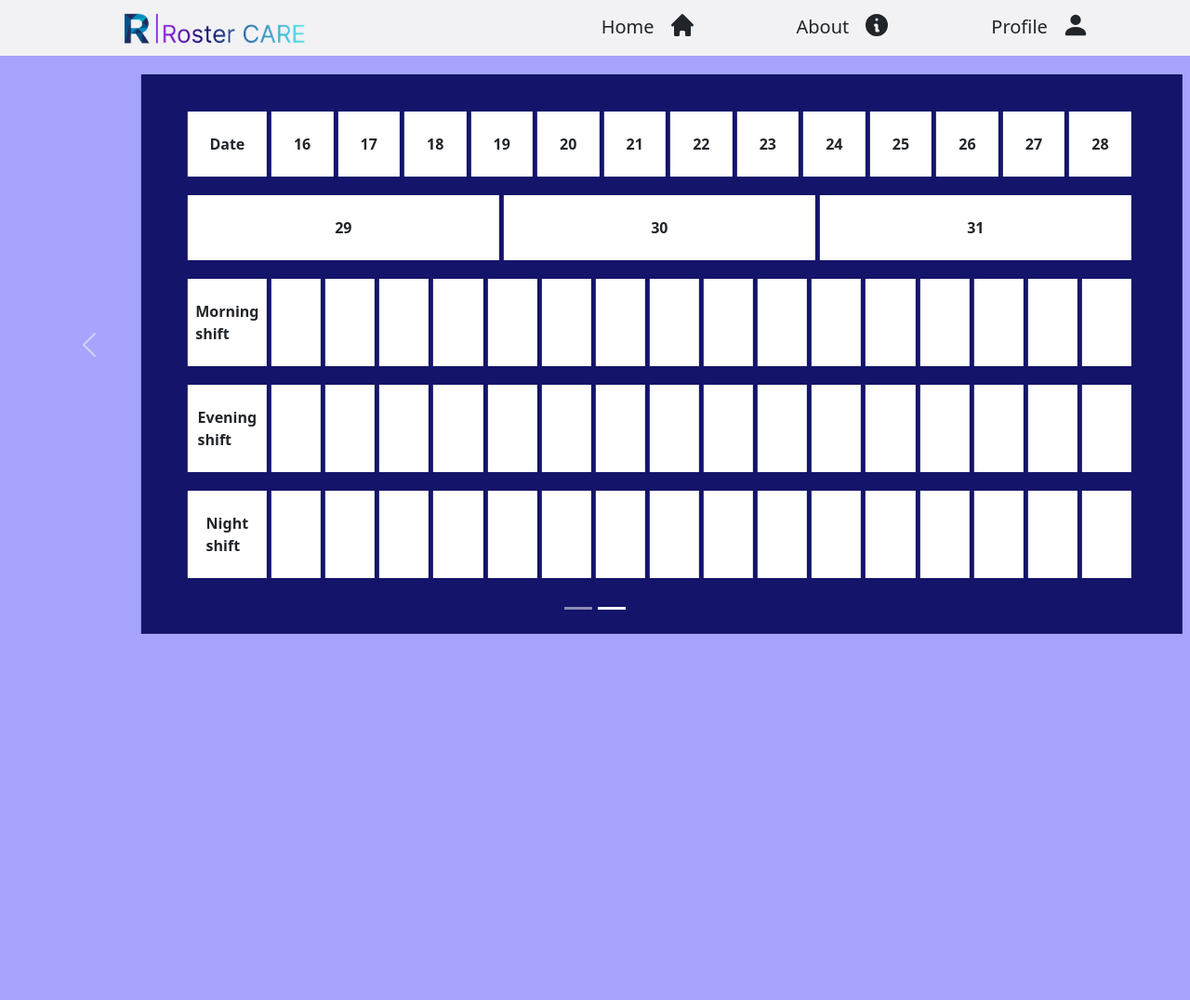
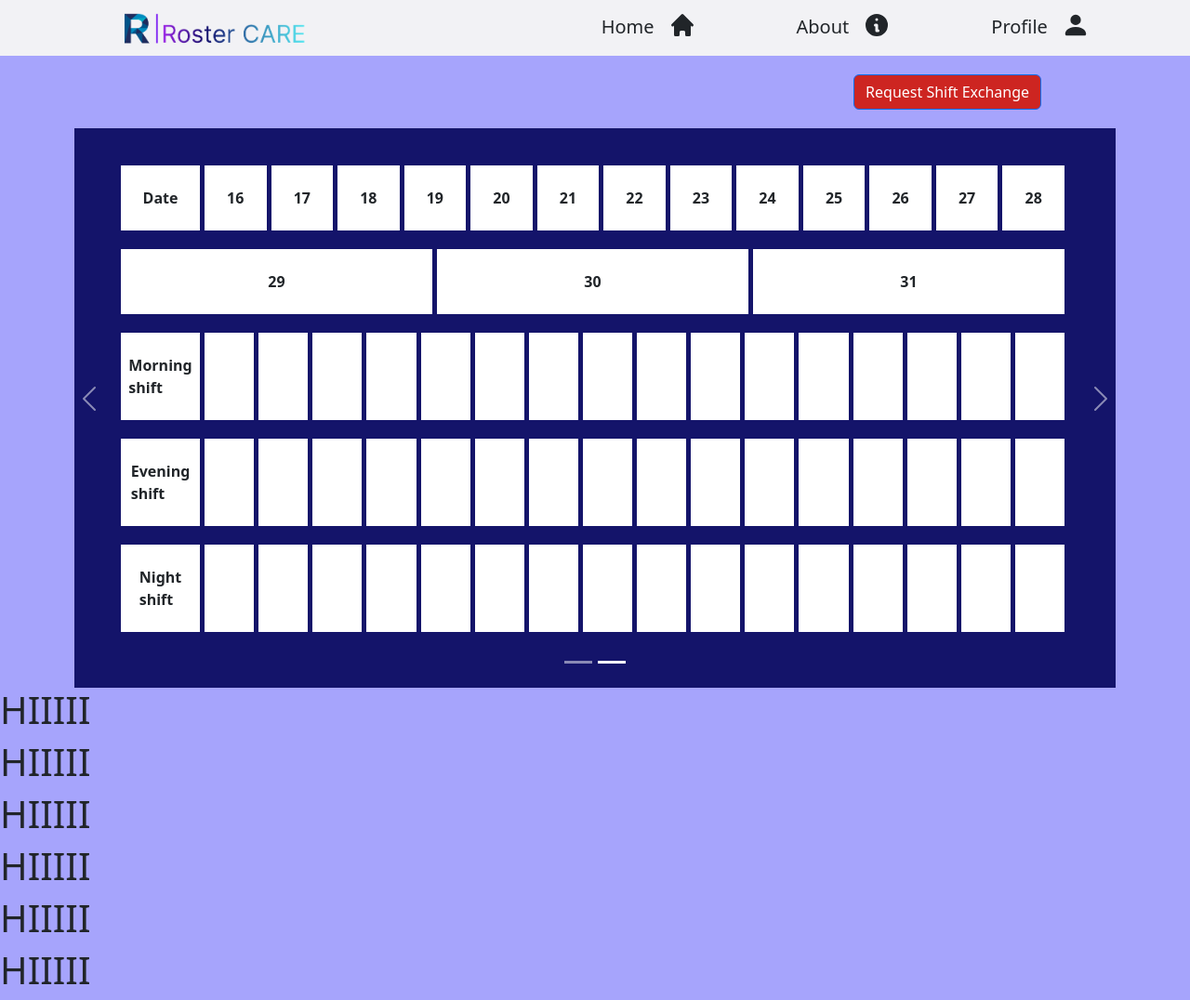
Before and after one commit to Constraint-Based-Roster-Schedule/Roster-Scheduler, a React (Create React App) app: page /roster in a window 1280 px wide. Shown: the whole page at 93% size. Before the commit the page ends 800 px from the top, so only its background shows below. Built offline with nearby package versions, Linux system fonts and the light colour scheme.

Commit message:
updated css

```diff
--- a/src/CSS/shiftRequest.css
+++ b/src/CSS/shiftRequest.css
@@ -1,8 +1,8 @@
 .main-container{
-    margin-top: 5rem;
+    margin-top: 3rem;
     display: flex;
     flex-direction: row;
-    margin-left: 12rem;
+    margin-left: 3rem;
 }
 
 .form-container{
@@ -11,6 +11,7 @@
     margin-right: 5%;
     background-color: rgb(25, 25, 168);
     height: 30rem;
+    width: 80%;
 }
 
 .doctorList{
--- a/src/components/roster.js
+++ b/src/components/roster.js
@@ -1,10 +1,12 @@
-import React from 'react';
+import React, { useState } from 'react';
 import Container from 'react-bootstrap/Container';
 import Row from 'react-bootstrap/Row';
 import Col from 'react-bootstrap/Col';
 import '../CSS/roster.css';
 import 'bootstrap/dist/css/bootstrap.min.css';
 import Carousel from 'react-bootstrap/Carousel';
+import Button from 'react-bootstrap/Button';
+import { Link } from 'react-router-dom';
 
 function RosterIndividual() {
 
@@ -41,6 +43,10 @@ function RenderRoster(intRows, intColumns,intStartDate) {
         }
 
     return (
+        <>
+            <div className='requestButton' >
+                <Link to='/shiftRequest'><Button variant="primary" style={{backgroundColor:"rgb(205, 37, 33)" }}>Request Shift Exchange</Button></Link>
+            </div>
             <Carousel>
                 <Carousel.Item>
                     <div className='rosterContainer'>
@@ -53,8 +59,13 @@ return (
                     </div>
                 </Carousel.Item>
             </Carousel>
-
-
+            <h1>HIIIII</h1>
+            <h1>HIIIII</h1>
+            <h1>HIIIII</h1>
+            <h1>HIIIII</h1>
+            <h1>HIIIII</h1>
+            <h1>HIIIII</h1>
+        </>
     )
 }
 
--- a/src/components/router.js
+++ b/src/components/router.js
@@ -4,21 +4,23 @@ import Home from './home';
 import About from './about';
 import SignupForm from './signupForm';
 import DoctorDashboard from './doctorDashboard';
-import RosterIndividual from './roster';
 import WardRoster from './wardRoster';
 import ShiftRequest from './shiftRequest';
+import Notifications from './notifications';
+import RosterIndividual from './roster';
 
 function router() {
   return (
     <div>
       <Routes>
         <Route path='/' element={<Home/>}/>
-        <Route path='about' element={<About/>}/>
-        <Route path='signupForm' element={<SignupForm/>}/>
-        <Route path='doctorDashboard' element={<DoctorDashboard/>}/>
-        <Route path='roster' element={<RosterIndividual/>}/>
-        <Route path='wardRoster' element={<WardRoster/>}/>
-        <Route path='shiftRequest' element={<ShiftRequest/>}/>
+        <Route path='/about' element={<About/>}/>
+        <Route path='/signupForm' element={<SignupForm/>}/>
+        <Route path='/doctorDashboard' element={<DoctorDashboard/>}/>
+        <Route path='/wardRoster' element={<WardRoster/>}/>
+        <Route path='/shiftRequest' element={<ShiftRequest/>}/>
+        <Route path='/notifications' element={<Notifications/>}/>
+        <Route path='/roster' element={<RosterIndividual/>}/>
       </Routes>
     </div>
   )
--- a/src/index.js
+++ b/src/index.js
@@ -4,7 +4,6 @@ import './index.css';
 import App from './App';
 import reportWebVitals from './reportWebVitals';
 import {BrowserRouter} from 'react-router-dom';
-
 
 const root = ReactDOM.createRoot(document.getElementById('root'));
 root.render(
```
Also changed, not shown: src/components/individualRoster.js (added, +10 -0 lines), src/services/API/authSignup.js (added, +10 -0 lines). Lines whose indentation alone changed are shown as unchanged.
